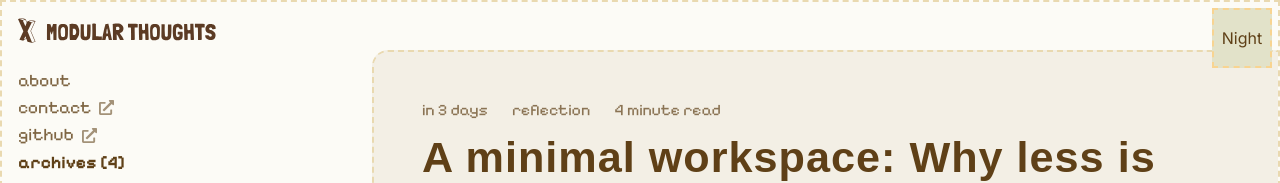
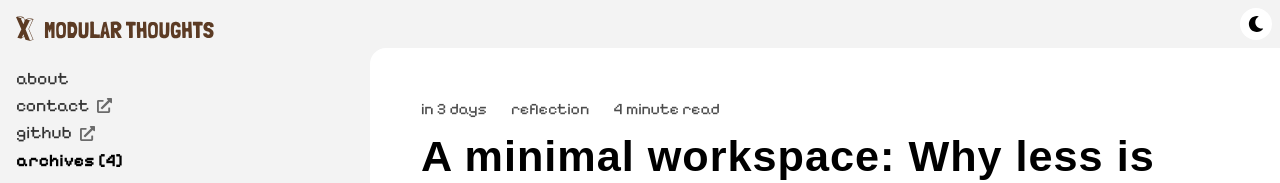
Before and after one commit to XavierMod/modular-thoughts, a Next.js app: page / in a window 1280 px wide. Shown: the top 183 px of the page. Built offline with nearby package versions, Linux system fonts and the light colour scheme; a web font is replaced by a local one.

Commit message:
Polishing up interface

```diff
--- a/src/app/globals.css
+++ b/src/app/globals.css
@@ -6,32 +6,33 @@
   --logo-color: rgb(255, 255, 255);
   --border-layout-color: rgba(121, 97, 138, 0.5);
 
-  --desktop-percentage-background-color: rgb(58, 45, 59);
-  --desktop-percentage-border: rgba(255, 255, 255, 0.4);
-  --desktop-percentage-fill-color: rgb(91, 64, 94);
+  --desktop-percentage-background-color: rgb(98, 98, 99);
+  --desktop-percentage-border: rgba(255, 255, 255, 0.625);
+  --desktop-percentage-fill-color: rgb(0, 0, 0);
 
-  --post-footer-background: rgb(58, 45, 59);
+  --post-footer-background: rgb(0, 0, 0);
 
-  --toggle-background-color: rgb(73, 50, 82);
+  --toggle-background-color: rgb(100, 93, 112);
   --toggle-border-color: rgb(115, 115, 121);
+  --post-footer-border: #4c4c4c;
 }
 
 [data-theme="light"] {
-  --background: rgb(252, 251, 246); /* Light background */
-  --foreground: #161614; /* Dark foreground (text) */
-  --text-color: #5f4017;
-  --background-content: #f3efe5;
+  --background: rgb(243, 243, 243); /* Light background */
+  --foreground: #ffffff; /* Dark foreground (text) */
+  --text-color: #000000;
+  --background-content: #ffffff;
   --logo-color: #5c3b24;
-  --border-layout-color: #e9d9b0;
+  --border-layout-color: #ffffff;
 
-  --desktop-percentage-background-color: #f3efe5;
-  --desktop-percentage-border: #695012;
-  --desktop-percentage-fill-color: #e9d194;
+  --desktop-percentage-background-color: #ffffff;
+  --desktop-percentage-border: #000000;
+  --desktop-percentage-fill-color: rgb(233, 231, 250);
 
-  --post-footer-background: #e0d8c4;
-  --post-footer-border: #c5bba2;
+  --post-footer-background: #ffffff;
+  --post-footer-border: #e8e6e3;
 
-  --toggle-background-color: rgb(226, 226, 201);
+  --toggle-background-color: rgb(255, 255, 255);
   --toggle-border-color: rgb(248, 212, 145);
 }
 
--- a/src/components/ContentFooter.tsx
+++ b/src/components/ContentFooter.tsx
@@ -23,10 +23,7 @@ const ContentFooter = () => {
   return (
     <Wrapper>
       <p>
-        <strong
-          style={{ fontSize: 17 }}
-          className="font-tertiary"
-        >
+        <strong style={{ fontSize: 17 }} className="font-tertiary">
           MODULAR THOUGHTS
         </strong>{" "}
         is a blog on software, tech and philosophy written by{" "}
--- a/src/components/DesktopOnlyScrollPercentage.tsx
+++ b/src/components/DesktopOnlyScrollPercentage.tsx
@@ -70,10 +70,7 @@ const ScrollPercentage = (props: {
       isHidden={scrollPercent === 100 ? true : false}
       scrollPercent={scrollPercent}
     >
-      <span
-        className="font-secondary"
-        style={{ fontSize: 25 }}
-      >
+      <span className="font-secondary" style={{ fontSize: 25 }}>
         {scrollPercent}%
       </span>
     </Wrapper>
--- a/src/components/MainLayout.tsx
+++ b/src/components/MainLayout.tsx
@@ -19,7 +19,6 @@ const Wrapper = styled.div`
   top: 0;
   width: 100%;
   left: 0;
-  border: 2px dashed var(--border-layout-color);
 
   ${smallerThan.mobile`
     position: relative;
@@ -63,6 +62,8 @@ const Content = styled.div`
   padding: 3rem;
   overflow-y: scroll;
   gap: 2rem;
+  border-left: 3px dashed rgba(255, 255, 255, 0.4);
+  border-top: 3px dashed rgba(255, 255, 255, 0.4);
 
   /* Hide scrollbar for Chrome, Safari and Opera */
   &::-webkit-scrollbar {
--- a/src/components/ToggleMode.tsx
+++ b/src/components/ToggleMode.tsx
@@ -1,22 +1,23 @@
 import { useState, useEffect } from "react";
+import { FaLightbulb, FaMoon, FaSun } from "react-icons/fa";
 import styled from "styled-components";
 
 const Wrapper = styled.div`
   display: inline-flex;
   align-items: center;
   justify-content: center;
-  padding: 1rem;
-  width: 60px;
-  height: 60px;
+
   text-align: center;
   position: fixed;
   top: 0;
   right: 0;
   margin: 0.5rem;
   cursor: pointer;
+  padding: 0.5rem;
+  border-radius: 2rem;
 
   background: var(--toggle-background-color);
-  border: 2px dashed var(--toggle-border-color);
+
   z-index: 1;
 `;
 
@@ -38,7 +39,7 @@ const ToggleMode = () => {
 
   return (
     <a onClick={toggleTheme}>
-      <Wrapper>{theme === "light" ? "Night" : "Day"}</Wrapper>
+      <Wrapper>{theme === "light" ? <FaMoon /> : <FaLightbulb />}</Wrapper>
     </a>
   );
 };
```
